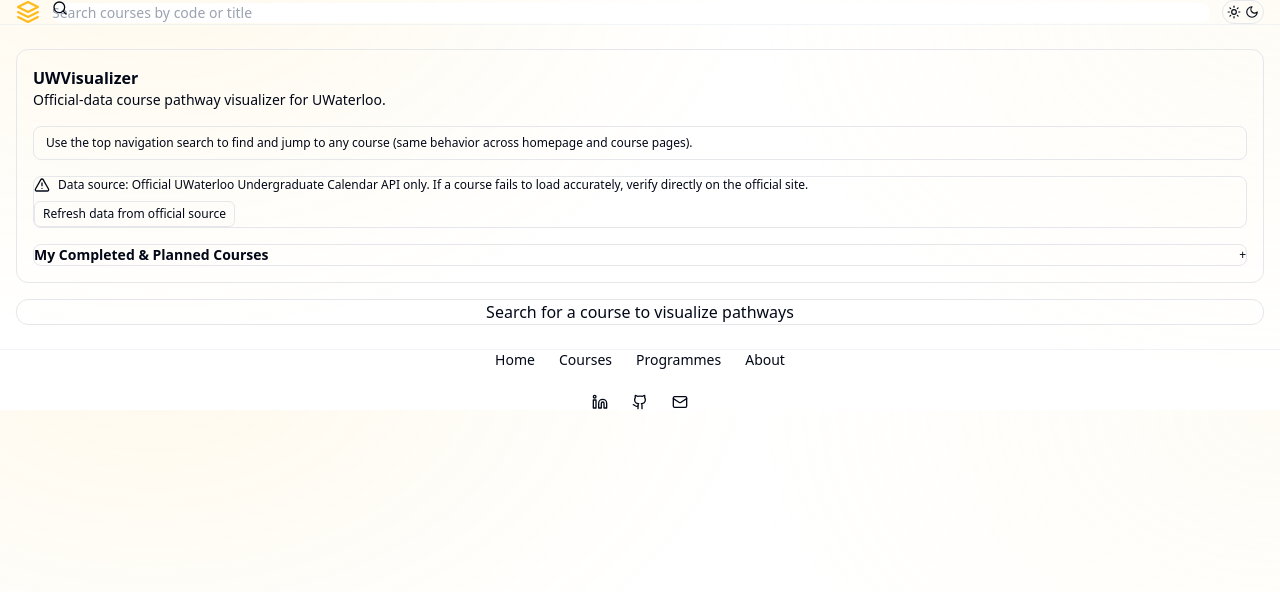
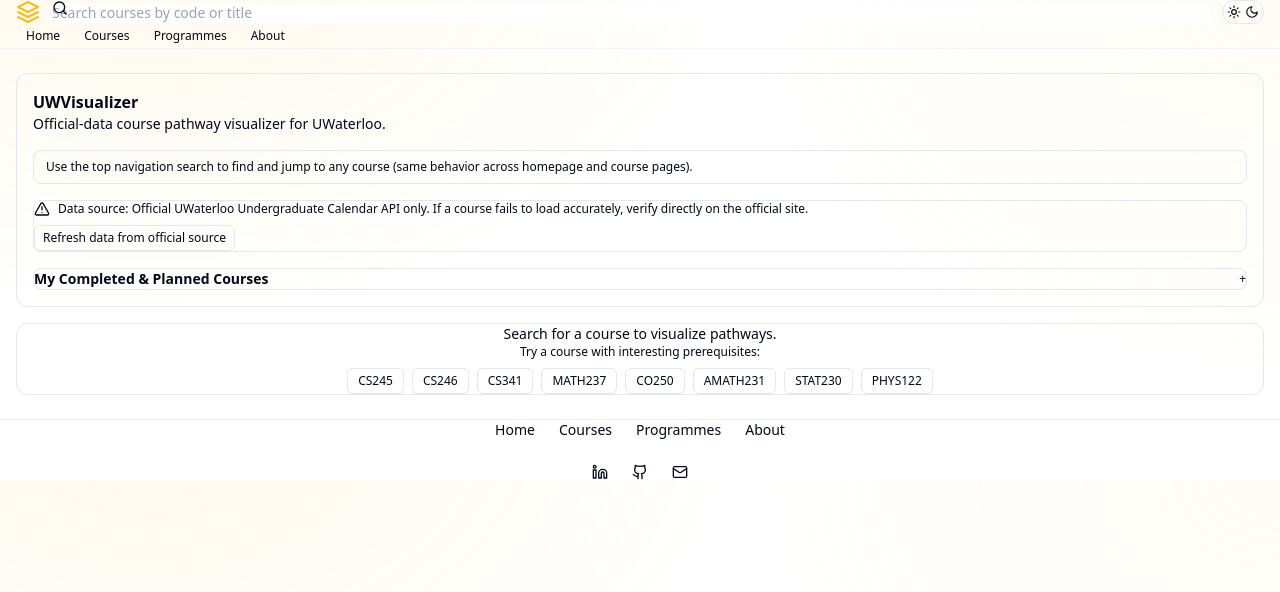
Before and after one commit to dank409/uw-visualizer, a React (Vite) app: page /courses in a window 1280 px wide. Shown: the top 592 px of the page. Built offline with nearby package versions, Linux system fonts and the light colour scheme.

Commit message:
tighten landing layout, move quick-start visibility up, add top navbar links, and compact course empty states

```diff
--- a/src/app/layout/Navbar.tsx
+++ b/src/app/layout/Navbar.tsx
@@ -138,6 +138,12 @@
           <ThemeSwitch />
         </div>
       </nav>
+      <div className="mx-auto flex max-w-screen-xl items-center gap-1 overflow-x-auto px-4 pb-2 md:px-6 lg:px-8">
+        <Link to="/" className="rounded-md px-2.5 py-1 text-xs text-muted-foreground hover:text-foreground hover:bg-accent whitespace-nowrap">Home</Link>
+        <Link to="/courses" className="rounded-md px-2.5 py-1 text-xs text-muted-foreground hover:text-foreground hover:bg-accent whitespace-nowrap">Courses</Link>
+        <Link to="/programmes" className="rounded-md px-2.5 py-1 text-xs text-muted-foreground hover:text-foreground hover:bg-accent whitespace-nowrap">Programmes</Link>
+        <Link to="/about" className="rounded-md px-2.5 py-1 text-xs text-muted-foreground hover:text-foreground hover:bg-accent whitespace-nowrap">About</Link>
+      </div>
     </header>
   )
 }
--- a/src/components/graph/CatalogPathwayGraph.tsx
+++ b/src/components/graph/CatalogPathwayGraph.tsx
@@ -165,12 +165,10 @@
 
   if (hasNoPrereqs) {
     return (
-      <div className="relative h-[460px] md:h-[620px] w-full rounded-xl border border-border bg-card overflow-hidden">
-        <div className="h-full w-full flex items-center justify-center">
-          <div className="rounded-lg border border-border/70 bg-card/92 px-4 py-3 text-sm text-muted-foreground shadow-sm inline-flex items-center gap-2">
-            <span aria-hidden>✅</span>
-            <span>No prerequisites — you’re good to go!</span>
-          </div>
+      <div className="w-full rounded-xl border border-border bg-card p-4">
+        <div className="rounded-lg border border-border/70 bg-emerald-500/5 px-4 py-3 text-sm text-muted-foreground shadow-sm inline-flex items-center gap-2">
+          <span aria-hidden>✅</span>
+          <span>No prerequisites — you’re good to go!</span>
         </div>
       </div>
     )
--- a/src/pages/CoursesPage.tsx
+++ b/src/pages/CoursesPage.tsx
@@ -86,6 +86,8 @@
   if (status === "in_progress") return "text-blue-500"
   return "text-amber-500"
 }
+
+const quickStartCourses = ["CS245", "CS246", "CS341", "MATH237", "CO250", "AMATH231", "STAT230", "PHYS122"]
 
 function suggestNextCourses(targetCode: string, allSatisfied: boolean): string[] {
   const map: Record<string, string[]> = {
@@ -594,8 +596,20 @@
               </div>
             </>
           ) : (
-            <div className="h-[460px] md:h-[620px] rounded-xl border border-border bg-card flex items-center justify-center text-muted-foreground">
-              Search for a course to visualize pathways
+            <div className="rounded-xl border border-border bg-card p-5 text-center">
+              <div className="text-sm text-muted-foreground">Search for a course to visualize pathways.</div>
+              <div className="mt-3 text-xs text-muted-foreground">Try a course with interesting prerequisites:</div>
+              <div className="mt-2 flex flex-wrap items-center justify-center gap-2">
+                {quickStartCourses.map((code) => (
+                  <button
+                    key={code}
+                    onClick={() => setSearchParams({ course: code })}
+                    className="rounded-md border border-border bg-background px-2.5 py-1 text-xs hover:bg-accent"
+                  >
+                    {code}
+                  </button>
+                ))}
+              </div>
             </div>
           )}
 
--- a/src/pages/HomePage.tsx
+++ b/src/pages/HomePage.tsx
@@ -7,11 +7,11 @@
 export function HomePage() {
   return (
     <div className="flex min-h-screen flex-col">
-      <div className="mb-12 md:mb-14">
+      <div className="mb-6 md:mb-8">
         <InteractiveHero />
       </div>
 
-      <main className="mx-auto w-full max-w-6xl px-4 pb-12 pt-0 md:pt-0 space-y-4">
+      <main className="mx-auto w-full max-w-6xl px-4 pb-12 pt-0 md:pt-0 space-y-3">
         <section className="rounded-xl border border-border bg-card p-4 md:p-5">
           <ul className="grid gap-1.5 text-sm text-muted-foreground md:grid-cols-2">
             <li>• Visualize full prerequisite pathways</li>
@@ -36,16 +36,12 @@
               <svg viewBox="0 0 340 140" className="mt-2 w-full h-28" aria-label="Sample prerequisite pathway demo">
                 <rect x="124" y="10" width="92" height="28" rx="6" fill="hsl(var(--brand) / 0.2)" stroke="hsl(var(--brand))" />
                 <text x="170" y="28" textAnchor="middle" fontSize="10" fill="currentColor">MATH237</text>
-
                 <rect x="54" y="70" width="92" height="28" rx="6" fill="hsl(var(--brand) / 0.16)" stroke="hsl(var(--brand))" />
                 <text x="100" y="88" textAnchor="middle" fontSize="10" fill="currentColor">MATH136 ✓</text>
-
                 <rect x="194" y="70" width="92" height="28" rx="6" fill="hsl(var(--brand) / 0.16)" stroke="hsl(var(--brand))" />
                 <text x="240" y="88" textAnchor="middle" fontSize="10" fill="currentColor">MATH138 ✓</text>
-
                 <path d="M146 70 L158 38" stroke="hsl(var(--brand))" strokeWidth="2" />
                 <path d="M194 70 L182 38" stroke="hsl(var(--brand))" strokeWidth="2" />
-
                 <rect x="8" y="108" width="68" height="20" rx="5" fill="hsl(var(--muted))" opacity="0.45" />
                 <text x="42" y="122" textAnchor="middle" fontSize="9" fill="currentColor">hidden alt</text>
                 <rect x="264" y="108" width="68" height="20" rx="5" fill="hsl(var(--muted))" opacity="0.45" />
```
